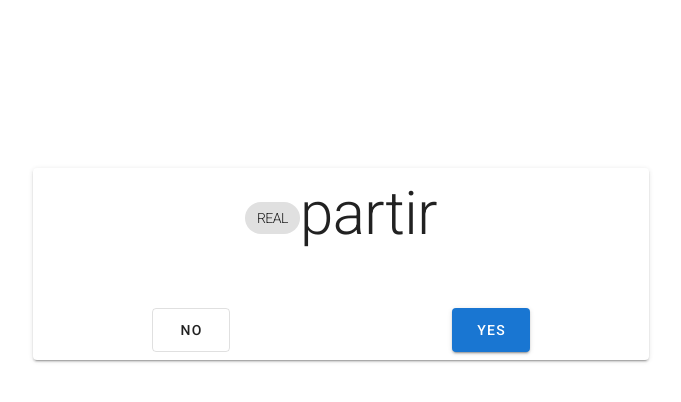
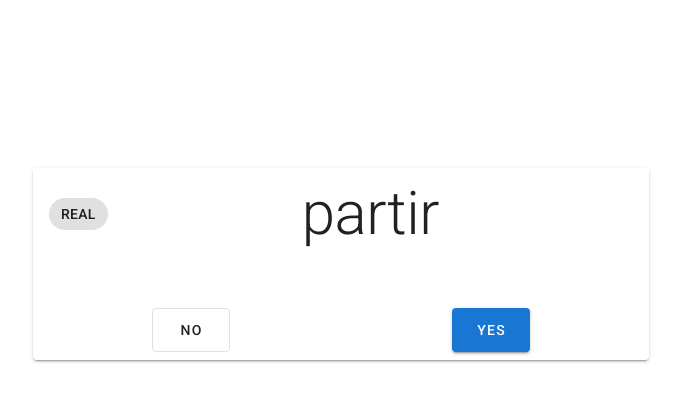
Before and after one commit to Anders-Lunde/Languages, a Vue app: page /#/vocabulary-test in a window 1280 px wide. Both pictures are taken after a click on the button "NO". Shown: the top 402 px of the page, without its empty margins (299-980 px from the left). Built offline with nearby package versions, Linux system fonts and the light colour scheme.

Commit message:
Developing...

```diff
--- a/src/views/VocabularyTest.vue
+++ b/src/views/VocabularyTest.vue
@@ -6,11 +6,10 @@
           <v-card>
             <!--Current word / Title -->
             <v-card-title>
+              <v-chip v-if="isRealMethod()">REAL</v-chip>
               <span
                 v-if="!showUserfeedback"
                 class="text-h2  mx-auto font-weight-light"
-              >
-                <v-chip v-if="isRealMethod()">REAL</v-chip
                 >{{ capitalize(currentWord) }}</span
               >
             </v-card-title>
```
